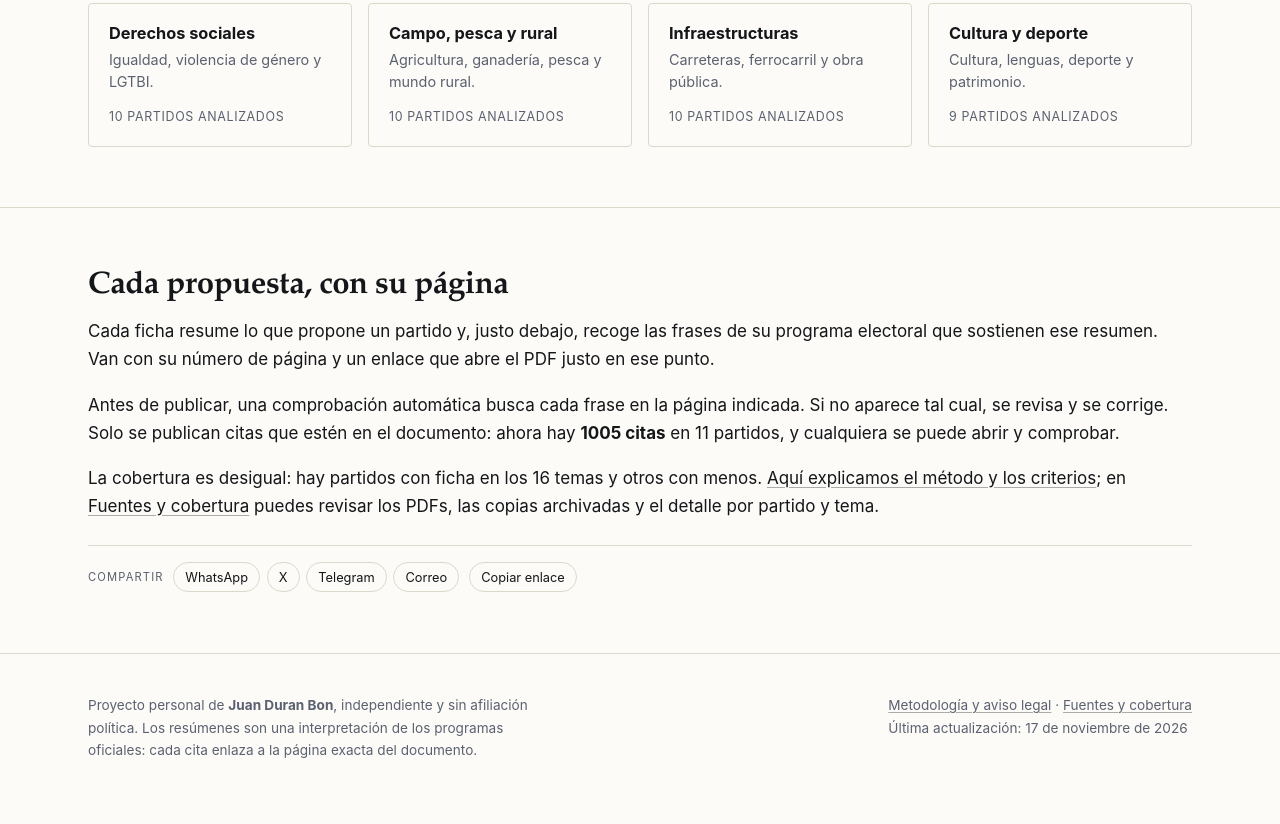
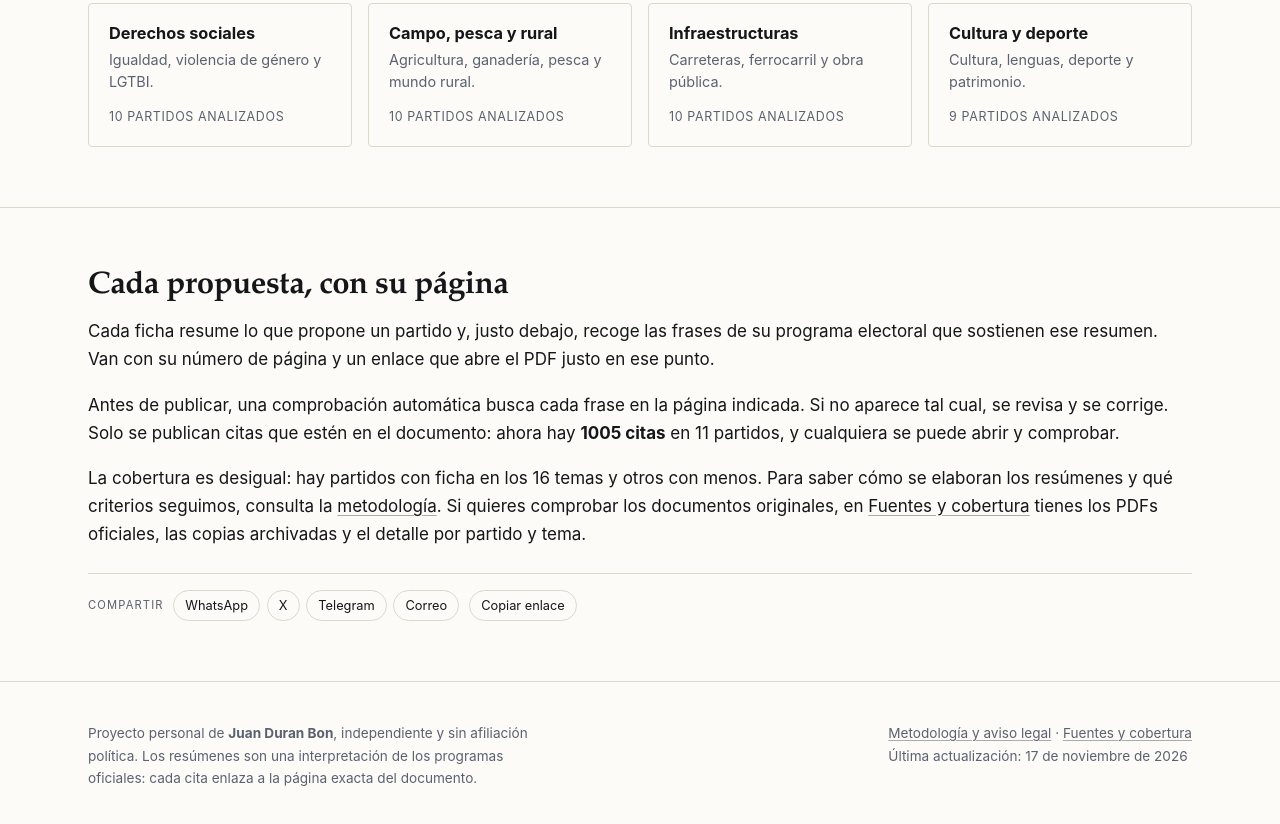
Before and after one commit to Jotis86/Elecciones_29N, an Astro site: page / in a window 1280 px wide. Shown: the part 2157-2981 px from the top of the page. Built offline with nearby package versions, Linux system fonts and the light colour scheme; Astro itself is replaced by a stand-in of ours.

Commit message:
29N: texto de portada con enlaces separados

```diff
--- a/src/pages/index.astro
+++ b/src/pages/index.astro
@@ -108,9 +108,11 @@ import {
       </p>
       <p class="prosa">
         La cobertura es desigual: hay partidos con ficha en los 16 temas y otros con
-        menos. <a href="/sobre">Aquí explicamos el método y los criterios</a>; en
-        <a href="/fuentes">Fuentes y cobertura</a> puedes revisar los PDFs, las copias
-        archivadas y el detalle por partido y tema.
+        menos. Para saber cómo se elaboran los resúmenes y qué criterios seguimos,
+        consulta la <a href="/sobre">metodología</a>. Si quieres comprobar los
+        documentos originales, en{' '}
+        <a href="/fuentes">Fuentes y cobertura</a> tienes los PDFs oficiales, las
+        copias archivadas y el detalle por partido y tema.
       </p>
       <Compartir texto="Los programas del 29N, resumidos y verificables" />
     </div>
```
